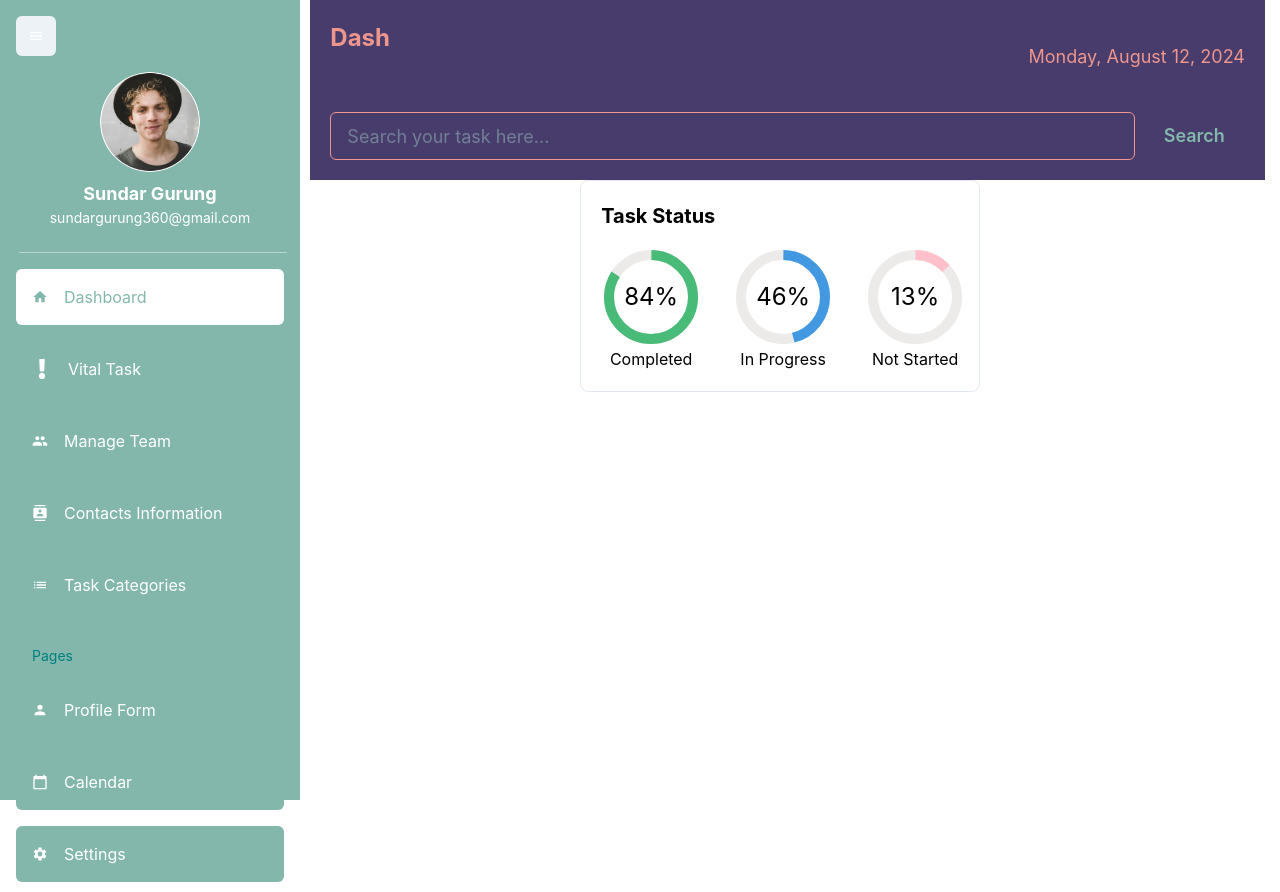
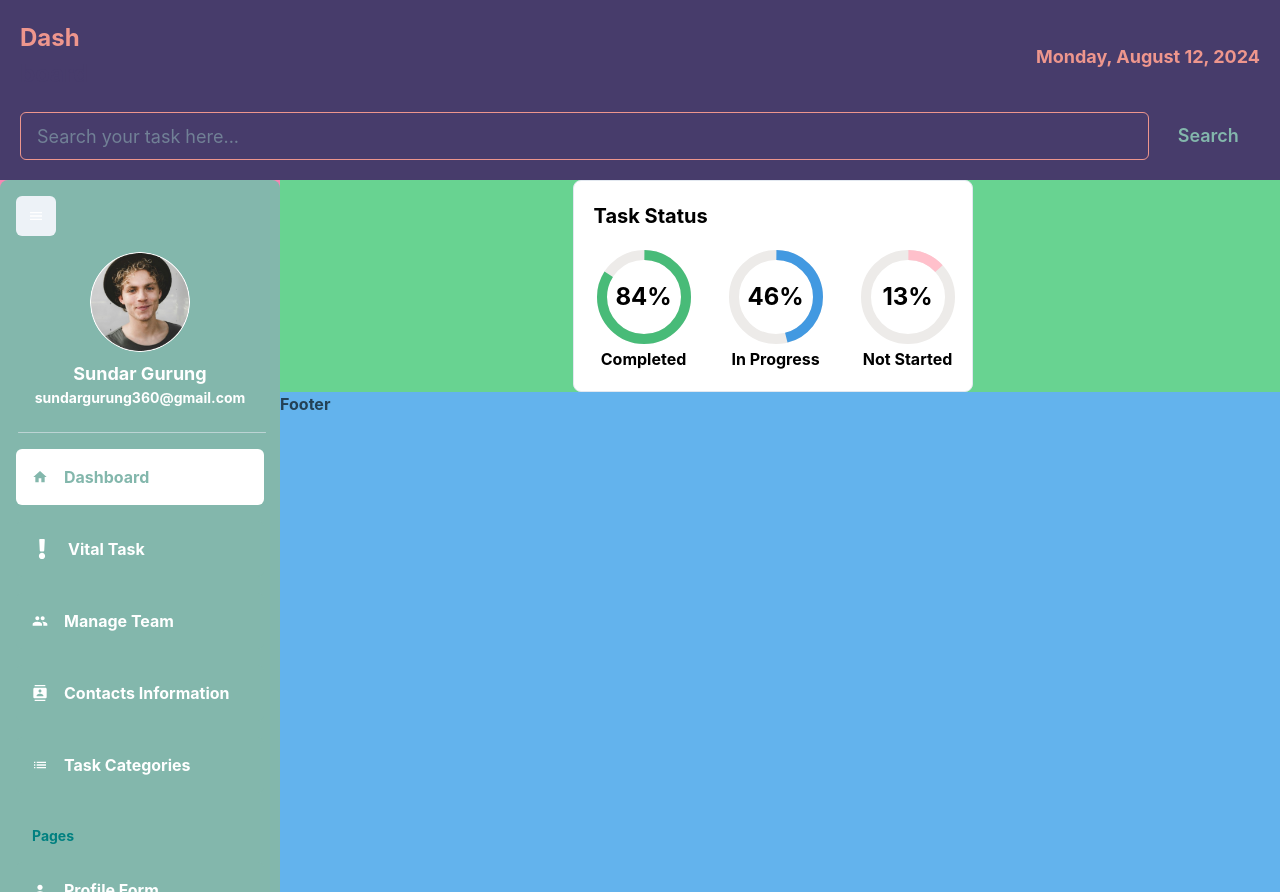
Before and after one commit to love-ara/coo, a React (Create React App) app in the folder coworkk/: page /dashboard in a window 1280 px wide. Before the commit the page ends 800 px from the top, so only its background shows below. Built offline with nearby package versions, Linux system fonts and the light colour scheme.

Commit message:
added the items on home

```diff
--- a/coworkk/src/components/Sidebar.jsx
+++ b/coworkk/src/components/Sidebar.jsx
@@ -40,6 +40,9 @@ const Sidebar = () => {
             height="100vh"
             bg="#83b7ac"
             color="white"
+            w="280px"
+            mb='2000px'
+            borderRadius="lg"
             p={4}
             position="fixed"
             transition="width 0.3s"
--- a/coworkk/src/pages/Home.jsx
+++ b/coworkk/src/pages/Home.jsx
@@ -1,20 +1,34 @@
-import { Box, Flex } from "@chakra-ui/react";
+import {Box, Grid, GridItem} from "@chakra-ui/react";
 import React from "react";
 import {  Header, Sidebar } from "../components";
 import Dashboard from "../components/Dashboard";
 
 const Home = () => {
     return (
-        <Flex gap={3}>
-            <Box display={{ md: "flex", base: "none" }} width="300px">
-                <Sidebar />
-            </Box>
-            <Box className="navBar" marginRight="15px">
+        <Grid
+            templateAreas={`"header header"
+                  "nav main"
+                  "nav footer"`}
+            gridTemplateRows={'180px 1fr 500px'}
+            gridTemplateColumns={'280px 1fr'}
+            // h='200px'
+            gap='0.1'
+            color='blackAlpha.700'
+            fontWeight='bold'
+        >
+            <GridItem bg='orange.300' area={'header'}>
                 <Header />
-
-               <Dashboard />
-            </Box>
-        </Flex>
+            </GridItem>
+            <GridItem  bg='pink.300' area={'nav'}>
+                <Sidebar/>
+            </GridItem>
+            <GridItem bg='green.300' area={'main'}>
+                <Dashboard />
+            </GridItem>
+            <GridItem  bg='blue.300' area={'footer'}>
+                Footer
+            </GridItem>
+        </Grid>
     );
 };
 
```
